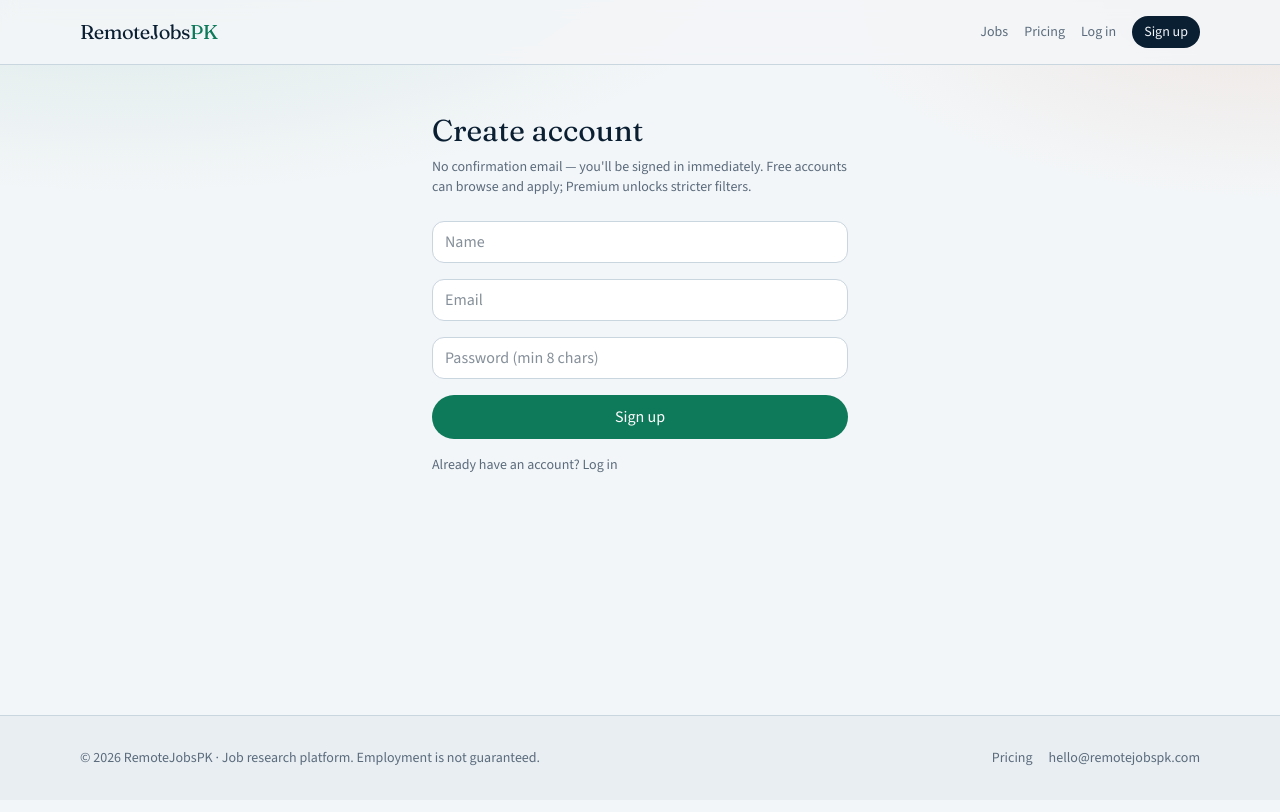
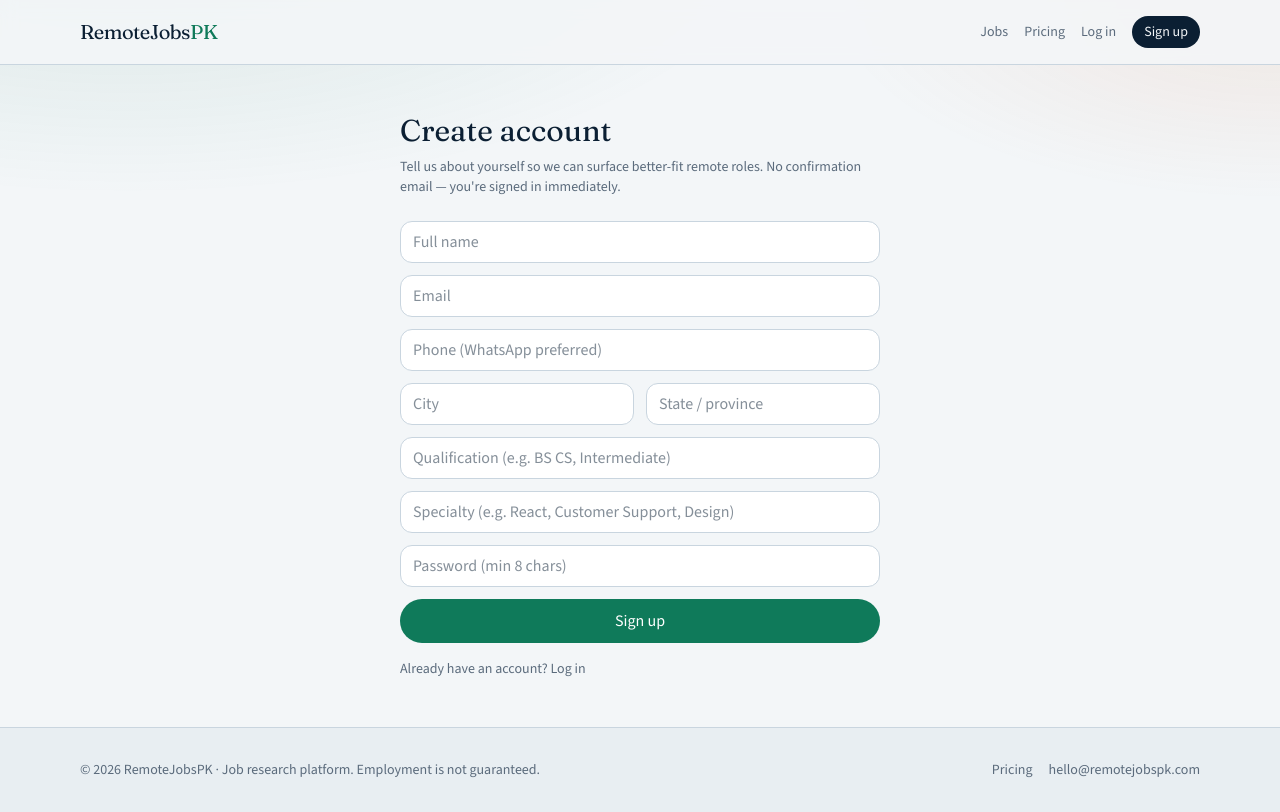
Before and after one commit to tradereval/remotejobspk, a Next.js app: page /signup in a window 1280 px wide. Built offline with nearby package versions, Linux system fonts and the light colour scheme; no server answers.

Commit message:
Collect full candidate profile on signup for better job matching.
Co-authored-by: Cursor <cursoragent@cursor.com>

```diff
--- a/src/app/account/page.tsx
+++ b/src/app/account/page.tsx
@@ -1,6 +1,8 @@
 import Link from "next/link";
 import { redirect } from "next/navigation";
 import { getCurrentUser, isPremium } from "@/lib/auth";
+import { prisma } from "@/lib/db";
+import { revalidatePath } from "next/cache";
 
 export default async function AccountPage() {
   const user = await getCurrentUser();
@@ -11,13 +13,11 @@ export default async function AccountPage() {
     <div className="mx-auto max-w-2xl px-4 py-12">
       <h1 className="font-[family-name:var(--font-display)] text-3xl">Account</h1>
       <p className="mt-2 text-sm text-[var(--muted)]">
-        You&apos;re signed in. No confirmation email is required — accounts work right away.
+        Keep your profile current — we use city, qualification, and specialty to suggest better job matches.
       </p>
 
-      <div className="mt-6 space-y-3 rounded-2xl border border-[var(--line)] bg-white/80 p-5">
-        <p>
-          <span className="text-[var(--muted)]">Email:</span> {user.email}
-        </p>
+      <div className="mt-6 rounded-2xl border border-[var(--line)] bg-white/80 p-5">
+        <div className="mb-4 flex flex-wrap items-center justify-between gap-2">
           <p>
             <span className="text-[var(--muted)]">Plan:</span>{" "}
             {premium ? (
@@ -26,11 +26,86 @@ export default async function AccountPage() {
               "Free"
             )}
           </p>
-        {user.subscription?.currentPeriodEnd && (
-          <p className="text-sm text-[var(--muted)]">
-            Period ends {user.subscription.currentPeriodEnd.toLocaleDateString()}
-          </p>
+          {user.specialty && (
+            <Link
+              href={`/jobs?q=${encodeURIComponent(user.specialty)}`}
+              className="text-sm text-[var(--accent)] underline"
+            >
+              Jobs matching {user.specialty} →
+            </Link>
           )}
+        </div>
+
+        <form action={updateProfileAction} className="grid gap-3 sm:grid-cols-2">
+          <label className="text-sm sm:col-span-2">
+            <span className="text-[var(--muted)]">Full name</span>
+            <input
+              name="name"
+              required
+              defaultValue={user.name || ""}
+              className="mt-1 w-full rounded-xl border border-[var(--line)] bg-white px-3 py-2"
+            />
+          </label>
+          <label className="text-sm sm:col-span-2">
+            <span className="text-[var(--muted)]">Email</span>
+            <input
+              value={user.email}
+              disabled
+              className="mt-1 w-full rounded-xl border border-[var(--line)] bg-[var(--panel)] px-3 py-2 text-[var(--muted)]"
+            />
+          </label>
+          <label className="text-sm sm:col-span-2">
+            <span className="text-[var(--muted)]">Phone</span>
+            <input
+              name="phone"
+              required
+              defaultValue={user.phone || ""}
+              className="mt-1 w-full rounded-xl border border-[var(--line)] bg-white px-3 py-2"
+            />
+          </label>
+          <label className="text-sm">
+            <span className="text-[var(--muted)]">City</span>
+            <input
+              name="city"
+              required
+              defaultValue={user.city || ""}
+              className="mt-1 w-full rounded-xl border border-[var(--line)] bg-white px-3 py-2"
+            />
+          </label>
+          <label className="text-sm">
+            <span className="text-[var(--muted)]">State / province</span>
+            <input
+              name="state"
+              required
+              defaultValue={user.state || ""}
+              className="mt-1 w-full rounded-xl border border-[var(--line)] bg-white px-3 py-2"
+            />
+          </label>
+          <label className="text-sm sm:col-span-2">
+            <span className="text-[var(--muted)]">Qualification</span>
+            <input
+              name="qualification"
+              required
+              defaultValue={user.qualification || ""}
+              className="mt-1 w-full rounded-xl border border-[var(--line)] bg-white px-3 py-2"
+            />
+          </label>
+          <label className="text-sm sm:col-span-2">
+            <span className="text-[var(--muted)]">Specialty</span>
+            <input
+              name="specialty"
+              required
+              defaultValue={user.specialty || ""}
+              className="mt-1 w-full rounded-xl border border-[var(--line)] bg-white px-3 py-2"
+            />
+          </label>
+          <button
+            type="submit"
+            className="rounded-full bg-[var(--ink)] px-5 py-2.5 text-[var(--bg)] sm:col-span-2 sm:justify-self-start"
+          >
+            Save profile
+          </button>
+        </form>
       </div>
 
       <div className="mt-8 grid gap-4 sm:grid-cols-2">
@@ -42,11 +117,7 @@ export default async function AccountPage() {
             <li>• Search + seniority filters</li>
             <li>• Direct apply links (never paywalled)</li>
           </ul>
-          <Link href="/jobs" className="mt-4 inline-block text-sm text-[var(--accent)] underline">
-            Browse jobs →
-          </Link>
         </div>
-
         <div
           className={`rounded-2xl border p-5 ${
             premium ? "border-[var(--accent)] bg-white" : "border-[var(--line)] bg-white/70"
@@ -56,33 +127,50 @@ export default async function AccountPage() {
             Premium {premium ? "unlocked" : "adds"}
           </h2>
           <ul className="mt-3 space-y-2 text-sm text-[var(--muted)]">
-            <li>• Verified-only filter (skip unverified postings)</li>
+            <li>• Verified-only filter</li>
             <li>• Accepts-beginners filter</li>
             <li>
-              • Daily email alerts{" "}
-              <span className="text-xs">(wiring next — Resend)</span>
+              • Daily email alerts <span className="text-xs">(wiring next)</span>
             </li>
             <li>
-              • Saved searches{" "}
-              <span className="text-xs">(coming soon)</span>
+              • Saved searches <span className="text-xs">(coming soon)</span>
             </li>
           </ul>
           {!premium && (
-            <>
             <Link
               href="/pricing"
               className="mt-4 inline-flex rounded-full bg-[var(--accent)] px-4 py-2 text-sm text-white"
             >
               See Premium Rs 999 / $3
             </Link>
-              <p className="mt-3 text-xs text-[var(--muted)]">
-                Checkout (Safepay) is not live yet. Until then, ask us at hello@remotejobspk.com or an
-                admin can grant Premium manually.
-              </p>
-            </>
           )}
         </div>
       </div>
     </div>
   );
 }
+
+async function updateProfileAction(formData: FormData) {
+  "use server";
+  const user = await getCurrentUser();
+  if (!user) redirect("/login");
+
+  const name = String(formData.get("name") || "").trim();
+  const phone = String(formData.get("phone") || "").trim();
+  const city = String(formData.get("city") || "").trim();
+  const state = String(formData.get("state") || "").trim();
+  const qualification = String(formData.get("qualification") || "").trim();
+  const specialty = String(formData.get("specialty") || "").trim();
+
+  if (!name || !phone || !city || !state || !qualification || !specialty) {
+    redirect("/account");
+  }
+
+  await prisma.user.update({
+    where: { id: user.id },
+    data: { name, phone, city, state, qualification, specialty },
+  });
+  revalidatePath("/account");
+  revalidatePath("/jobs");
+  redirect("/account");
+}
--- a/src/app/signup/page.tsx
+++ b/src/app/signup/page.tsx
@@ -13,25 +13,57 @@ export default async function SignupPage({
   const sp = await searchParams;
 
   return (
-    <div className="mx-auto max-w-md px-4 py-12">
+    <div className="mx-auto max-w-lg px-4 py-12">
       <h1 className="font-[family-name:var(--font-display)] text-3xl">Create account</h1>
       <p className="mt-2 text-sm text-[var(--muted)]">
-        No confirmation email — you&apos;ll be signed in immediately. Free accounts can browse and apply;
-        Premium unlocks stricter filters.
+        Tell us about yourself so we can surface better-fit remote roles. No confirmation email — you&apos;re
+        signed in immediately.
       </p>
       {sp.error && <p className="mt-3 text-sm text-rose-700">{sp.error}</p>}
-      <form action={signupAction} className="mt-6 space-y-4">
+      <form action={signupAction} className="mt-6 grid gap-3 sm:grid-cols-2">
         <input
           name="name"
-          placeholder="Name"
-          className="w-full rounded-xl border border-[var(--line)] bg-white px-3 py-2"
+          required
+          placeholder="Full name"
+          className="rounded-xl border border-[var(--line)] bg-white px-3 py-2 sm:col-span-2"
         />
         <input
           name="email"
           type="email"
           required
           placeholder="Email"
-          className="w-full rounded-xl border border-[var(--line)] bg-white px-3 py-2"
+          className="rounded-xl border border-[var(--line)] bg-white px-3 py-2 sm:col-span-2"
+        />
+        <input
+          name="phone"
+          type="tel"
+          required
+          placeholder="Phone (WhatsApp preferred)"
+          className="rounded-xl border border-[var(--line)] bg-white px-3 py-2 sm:col-span-2"
+        />
+        <input
+          name="city"
+          required
+          placeholder="City"
+          className="rounded-xl border border-[var(--line)] bg-white px-3 py-2"
+        />
+        <input
+          name="state"
+          required
+          placeholder="State / province"
+          className="rounded-xl border border-[var(--line)] bg-white px-3 py-2"
+        />
+        <input
+          name="qualification"
+          required
+          placeholder="Qualification (e.g. BS CS, Intermediate)"
+          className="rounded-xl border border-[var(--line)] bg-white px-3 py-2 sm:col-span-2"
+        />
+        <input
+          name="specialty"
+          required
+          placeholder="Specialty (e.g. React, Customer Support, Design)"
+          className="rounded-xl border border-[var(--line)] bg-white px-3 py-2 sm:col-span-2"
         />
         <input
           name="password"
@@ -39,14 +71,20 @@ export default async function SignupPage({
           required
           minLength={8}
           placeholder="Password (min 8 chars)"
-          className="w-full rounded-xl border border-[var(--line)] bg-white px-3 py-2"
+          className="rounded-xl border border-[var(--line)] bg-white px-3 py-2 sm:col-span-2"
         />
-        <button type="submit" className="w-full rounded-full bg-[var(--accent)] py-2.5 text-white">
+        <button
+          type="submit"
+          className="w-full rounded-full bg-[var(--accent)] py-2.5 text-white sm:col-span-2"
+        >
           Sign up
         </button>
       </form>
       <p className="mt-4 text-sm text-[var(--muted)]">
-        Already have an account? <Link href="/login" className="underline">Log in</Link>
+        Already have an account?{" "}
+        <Link href="/login" className="underline">
+          Log in
+        </Link>
       </p>
     </div>
   );
@@ -57,9 +95,19 @@ async function signupAction(formData: FormData) {
   const email = String(formData.get("email") || "")
     .trim()
     .toLowerCase();
-  const name = String(formData.get("name") || "").trim() || null;
+  const name = String(formData.get("name") || "").trim();
+  const phone = String(formData.get("phone") || "").trim();
+  const city = String(formData.get("city") || "").trim();
+  const state = String(formData.get("state") || "").trim();
+  const qualification = String(formData.get("qualification") || "").trim();
+  const specialty = String(formData.get("specialty") || "").trim();
   const password = String(formData.get("password") || "");
+
+  if (!name || !phone || !city || !state || !qualification || !specialty) {
+    redirect("/signup?error=Please%20fill%20all%20profile%20fields");
+  }
   if (password.length < 8) redirect("/signup?error=Password%20too%20short");
+
   const existing = await prisma.user.findUnique({ where: { email } });
   if (existing) redirect("/signup?error=Email%20already%20registered");
 
@@ -67,10 +115,15 @@ async function signupAction(formData: FormData) {
     data: {
       email,
       name,
+      phone,
+      city,
+      state,
+      qualification,
+      specialty,
       passwordHash: await hashPassword(password),
       subscription: { create: { status: "inactive" } },
     },
   });
   await createSession(user);
-  redirect("/account");
+  redirect(`/jobs?q=${encodeURIComponent(specialty)}`);
 }
```
Also changed, not shown: src/app/admin/page.tsx (+7 -1 lines), src/app/jobs/page.tsx (+14 -2 lines), 2 other files (tests, documents, lock files or other folders). Lines whose indentation alone changed are shown as unchanged.
